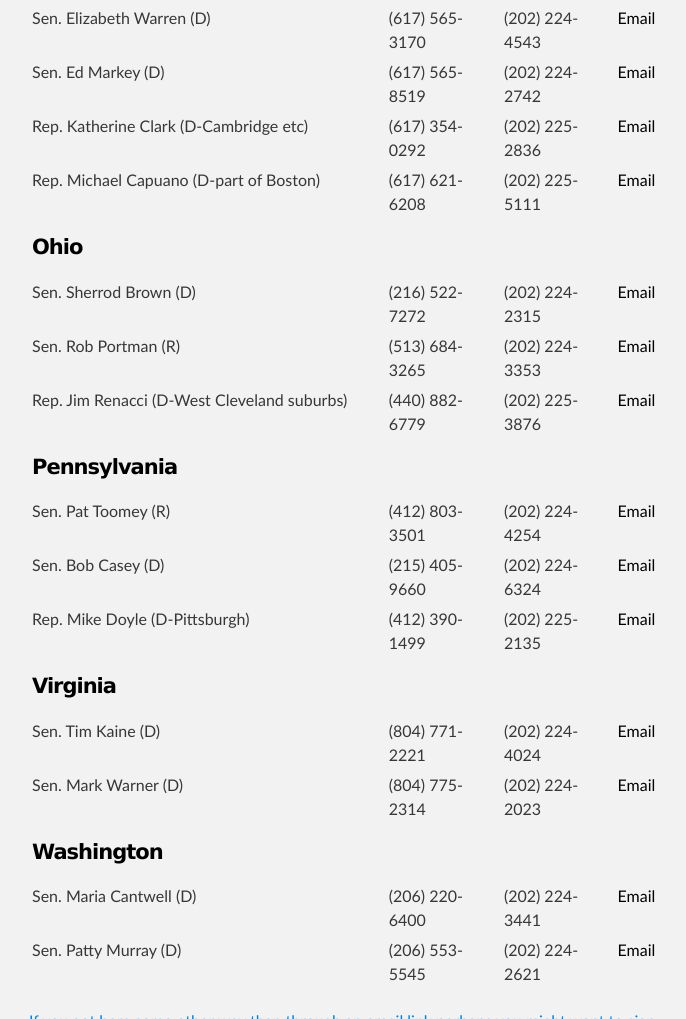
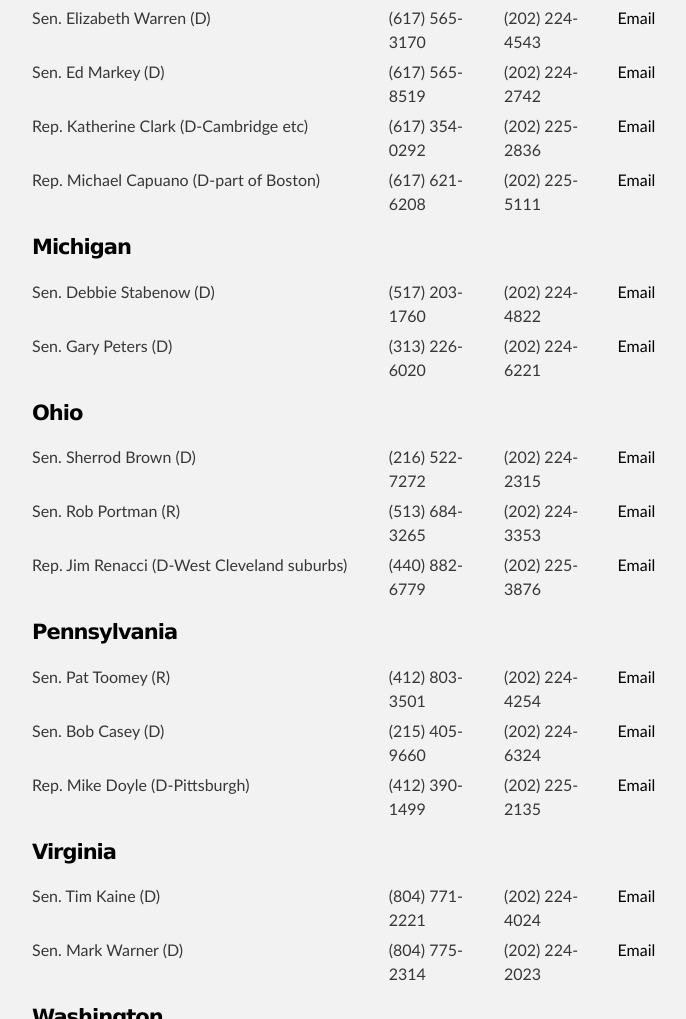
Before and after one commit to dantasse/dothething, a plain HTML site: page phonenumbers.html in a window 1280 px wide. Shown: the part 1345-2364 px from the top of the page, without its empty margins (291-977 px from the left). Drawn offline with Linux system fonts and the light colour scheme.

Commit message:
add michigan

```diff
--- a/phonenumbers.html
+++ b/phonenumbers.html
@@ -65,6 +65,10 @@
           <tr> <td>Rep. Katherine Clark (D-Cambridge etc)</td> <td>(617) 354-0292</td> <td>(202) 225-2836</td> <td><a href="https://katherineclark.house.gov/index.cfm/email-me">Email</a></td> </tr>
           <tr> <td>Rep. Michael Capuano (D-part of Boston)</td> <td>(617) 621-6208</td> <td>(202) 225-5111</td> <td><a href="http://capuano.house.gov/contact/email.shtml">Email</a></td> </tr>
 
+          <tr> <td><h4><a id="michigan">Michigan</a></h4></td> </tr>
+          <tr> <td>Sen. Debbie Stabenow (D)</td> <td>(517) 203-1760</td> <td>(202) 224-4822</td> <td><a href="https://www.stabenow.senate.gov/contact">Email</a></td> </tr>
+          <tr> <td>Sen. Gary Peters (D)</td> <td>(313) 226-6020</td> <td>(202) 224-6221</td> <td><a href="https://www.peters.senate.gov/contact/email-gary">Email</a></td> </tr>
+
           <tr> <td><h4><a id="ohio">Ohio</a></h4></td> </tr>
           <tr> <td>Sen. Sherrod Brown (D)</td> <td>(216) 522-7272</td> <td>(202) 224-2315</td> <td><a href="https://www.brown.senate.gov/contact/email">Email</a></td> </tr>
           <tr> <td>Sen. Rob Portman (R)</td> <td>(513) 684-3265</td> <td>(202) 224-3353</td> <td><a href="https://www.portman.senate.gov/public/index.cfm/contact-form">Email</a></td> </tr>
```
